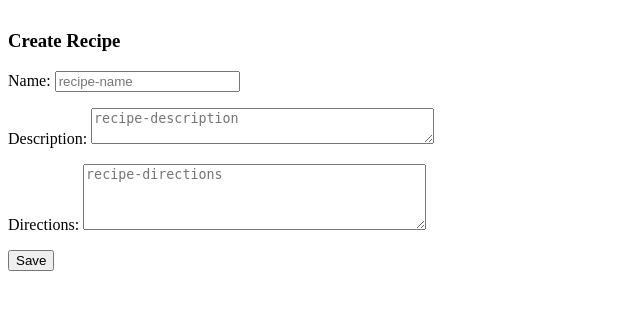
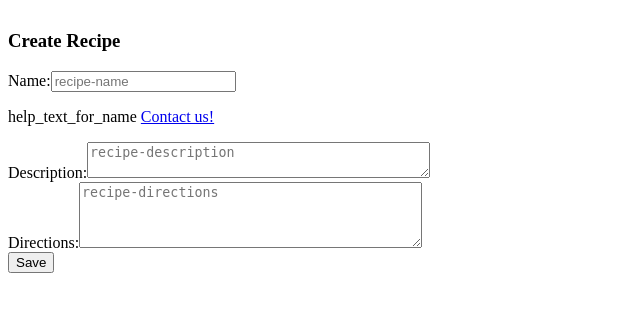
Before and after one commit to przemaj1990/Django-3.2-Tuturial, a Django app: page /library/recipes/create/ in a window 1280 px wide. Shown: the top 312 px of the page, without its empty margins (0-640 px from the left). Run offline with Django 3.2, Linux system fonts and the light colour scheme; a user stored in the database is signed in; parts of the project's set-up code (start-up, migrations or seed data) failed here and were passed over.

Commit message:
63 - Rendering Form Fields & More in Templates - Python & Django 3.2 Tutorial Series

```diff
--- a/recipes/forms.py
+++ b/recipes/forms.py
@@ -6,7 +6,7 @@ class RecipeForm(forms.ModelForm):
     # in effect the frontend will be easy
     required_css_class = 'required-filed'
     error_css_class = 'error-filed'
-    # name = forms.CharField(widget=forms.TextInput(attrs={"class": "form-control", "placeholder": "your own placeholder"}))
+    name = forms.CharField(widget=forms.TextInput(attrs={"class": "form-control", "placeholder": "your own placeholder"}), help_text="help_text_for_name <a href='/contact/'>Contact us!</a>")
     # description = forms.CharField(widget=forms.Textarea(attrs={"rows": 3}))
     class Meta:
         model = Recipe
--- a/templates/recipies/create-update.html
+++ b/templates/recipies/create-update.html
@@ -1,6 +1,11 @@
 {% extends "base-recipe.html" %}
 {% block content %}
 
+<style>
+    .ingredients-form {
+        border-bottom: 1px solid green;
+    }
+</style>
 {% if message %}
 <p>{{ message }}</p>
 {% endif %}
@@ -9,11 +14,30 @@
     <form action="." method="POST">
         <h3>Create Recipe</h3>
         {% csrf_token %}
-        {{ form.as_p }}
+        <!-- {{ form.as_p }} -->
+        <!-- Another quick way to dynamically add class to all fields -->
+        {% for field in form %}
+            <!-- insted to manuall add class we can add it from form -->
+            <!-- <div class="{% if field.field.required%}required-class{% endif %}"> -->
+            <div class="{% if field.field.required%}{{ form.required_css_class }}{% endif %}">
+            {{ field.errors }}
+            {{ field.label_tag }}{{ field }}
+            {% if field.help_text %}
+            <p class="help">{{ field.help_text|safe }}</p>
+            {% endif %}
+            </div>
+        {% endfor %}
 
         {% if formset %}
         <h3>Ingredient:</h3>
-        {{ formset.as_p }}
+        <!-- {{ formset.as_p }} -->
+        {{ formset.management_form }}
+        {% for form in formset %}
+            <div class="ingredients-form">
+                {{ form.as_p }}
+            </div>
+        {% endfor %}
+
         {% endif %}
         <div><button type='submit'>Save</button></div>
     </form>
```
Also changed, not shown: README.md, db.sqlite3.
